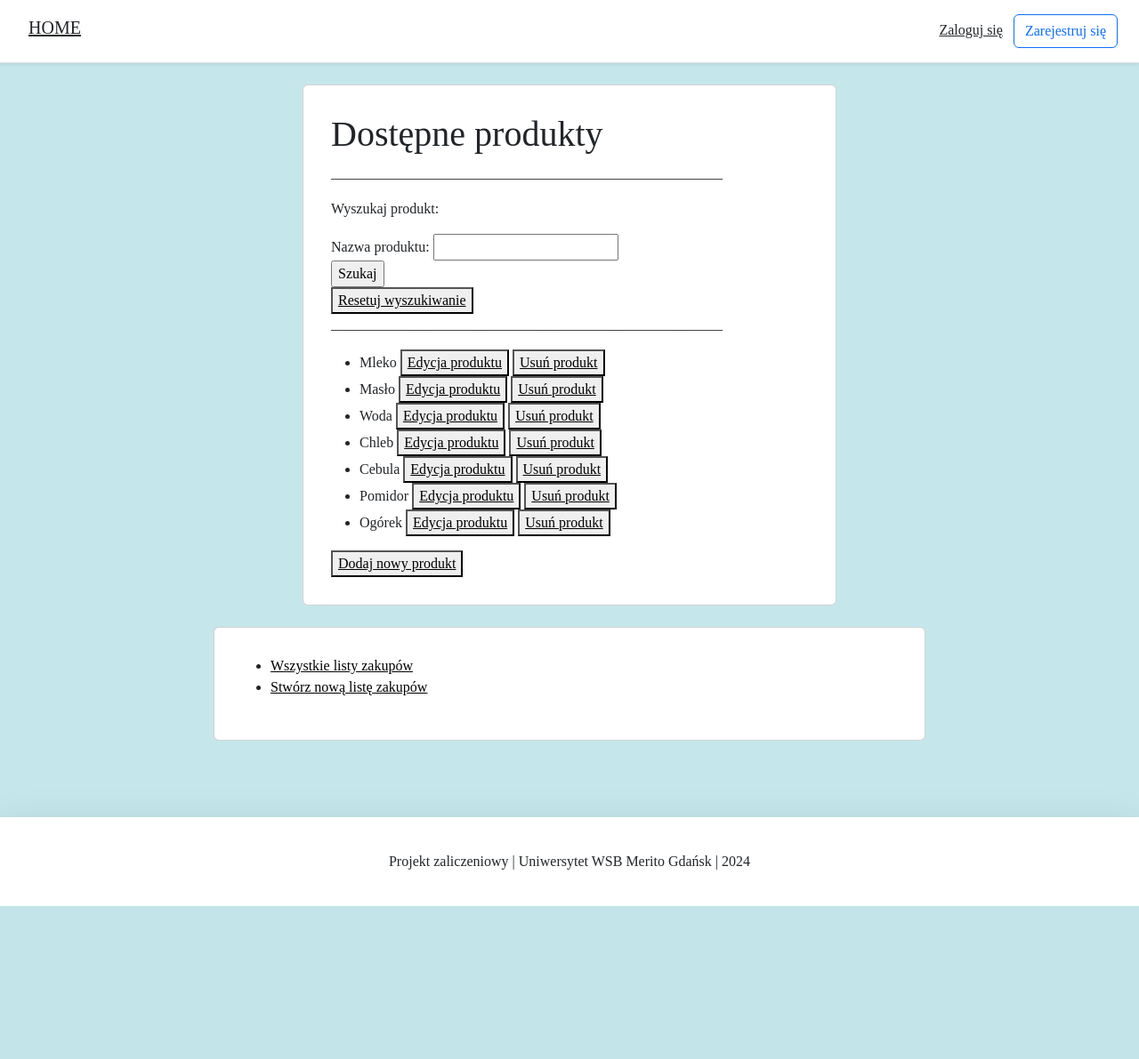
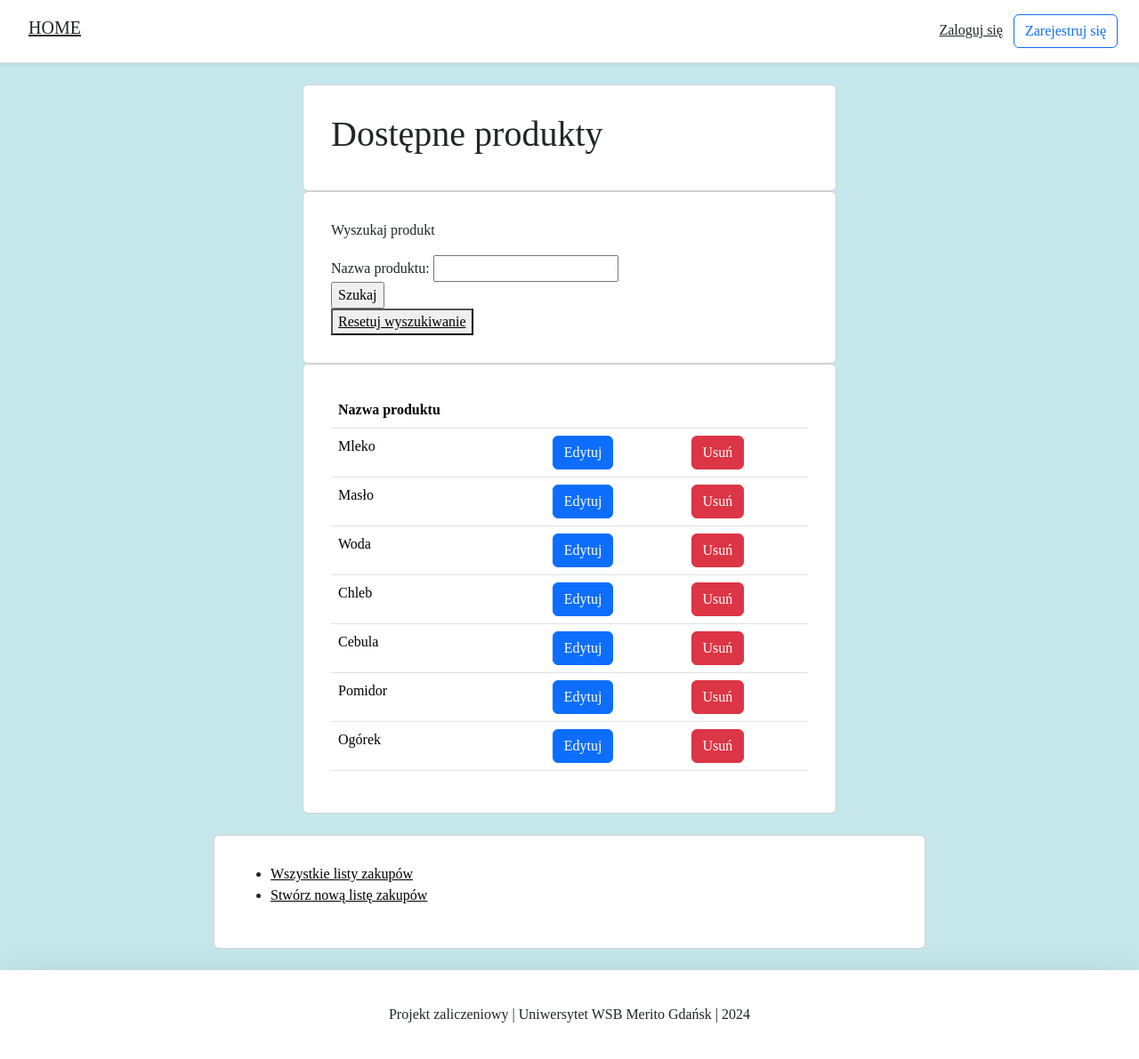
Before and after one commit to DariaDrewa/Django_Shopping_lists, a Django app: page /products/ in a window 1280 px wide. Shown: the whole page at 89% size. Before the commit the page ends 1019 px from the top, so only its background shows below. Run offline with Django 5.2, Linux system fonts and the light colour scheme; data comes from the database, SQL or seed files in the repository; both versions use the stored data as it was after the commit; some libraries are stand-ins or nearby versions.

Commit message:
add boostrap buttons

```diff
--- a/products/templates/all_products.html
+++ b/products/templates/all_products.html
@@ -8,7 +8,14 @@
     a { color: black }
     -->
 
-    .card-signin {
+    .card-main {
+    width: 100%;
+    max-width: 600px;
+    padding: 15px;
+    margin: auto;
+    }
+
+    .card-search {
     width: 100%;
     max-width: 600px;
     padding: 15px;
@@ -25,13 +32,22 @@
 </STYLE>
 
 <body>
+
 <div class="container">
     <div class="row justify-content-center">
-        <div class="card card-signin">
+        <div class="card card-main">
             <div class="card-body">
                 <h1>Dostępne produkty</h1>
-                <p>_______________________________________________________</p>
-                <p>Wyszukaj produkt: </p>
+            </div>
+        </div>
+    </div>
+</div>
+
+<div class="container">
+    <div class="row justify-content-center">
+        <div class="card card-search">
+            <div class="card-body">
+                <p>Wyszukaj produkt</p>
                 <form action="{% url 'products' %}" method="POST">
                     {% csrf_token %}
                     {% for field in form %}
@@ -43,16 +59,33 @@
                     <input type="submit" value="Szukaj">
                 </form>
                 <button><a href="{% url 'products' %}">Resetuj wyszukiwanie</a></button>
-                <p>_______________________________________________________</p>
-                <p> </p>
-                <ul>
-                    {% for x in my_products %}
-                        <li>{{ x.product_name }}
-                        <button><a href="{% url 'product_change' x.id %}">Edycja produktu</a></button>
-                        <button><a href="{% url 'product_delete' x.id %}">Usuń produkt</a></button></li>
-                    {% endfor %}
-                </ul>
-                <button><a href="{% url 'product_create' %}">Dodaj nowy produkt</a></button>
+            </div>
+        </div>
+    </div>
+</div>
+
+<div class="container">
+    <div class="row justify-content-center">
+        <div class="card card-main">
+            <div class="card-body">
+                <table class="table">
+                    <thead>
+                        <tr>
+                            <th>Nazwa produktu</th>
+                            <th></th>
+                            <th></th>
+                        </tr>
+                    </thead>
+                    <tbody>
+                        {% for x in my_products %}
+                            <tr>
+                                <td>{{ x.product_name }}</td>
+                                <td><a href="{% url 'product_change' x.id %}" class="btn btn-primary">Edytuj</a></td>
+                                <td><a href="{% url 'product_delete' x.id %}" class="btn btn-danger">Usuń</a></td>
+                            </tr>
+                        {% endfor %}
+                    </tbody>
+                </table>
             </div>
         </div>
     </div>
```
Also changed, not shown: db.sqlite3.
